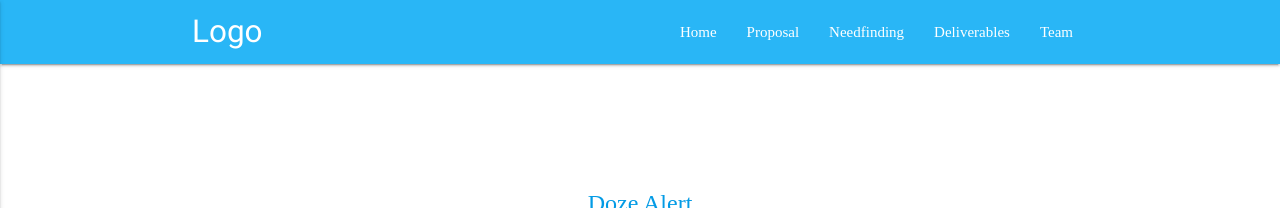
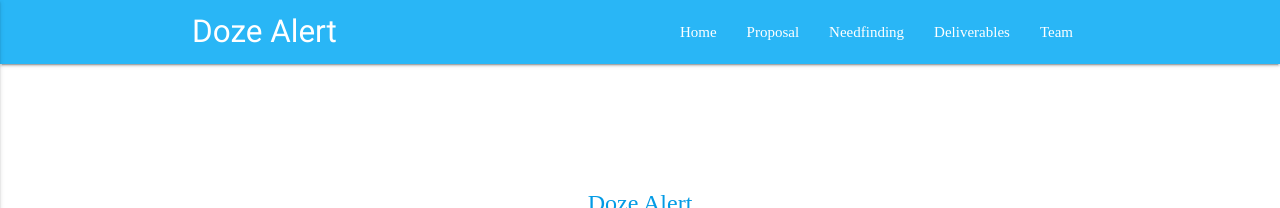
Before and after one commit to DanielBarnett714/DozeAlert, a Jekyll site: the page built from docs/index.md, in a window 1280 px wide. Shown: the top 208 px of the page. Built offline with Jekyll 4.4.1, drawn with Linux system fonts in a browser that asks for light colours; some web fonts are replaced.

Commit message:
added logo

```diff
--- a/docs/_includes/header.html
+++ b/docs/_includes/header.html
@@ -1,5 +1,5 @@
 <nav class="light-blue lighten-1" role="navigation">
-    <div class="nav-wrapper container"><a id="logo-container" class="brand-logo" href="{{ "/" | relative_url }}">Logo</a>
+    <div class="nav-wrapper container"><a id="logo-container" class="brand-logo" href="https://danielbarnett714.github.io/DozeAlert/images/logo.png">Doze Alert</a>
     {% assign default_paths = site.pages | map: "path" %}
     {% assign page_paths = site.header_pages | default: default_paths %}
 
```
Also changed, not shown: docs/images/logo.png (added).
